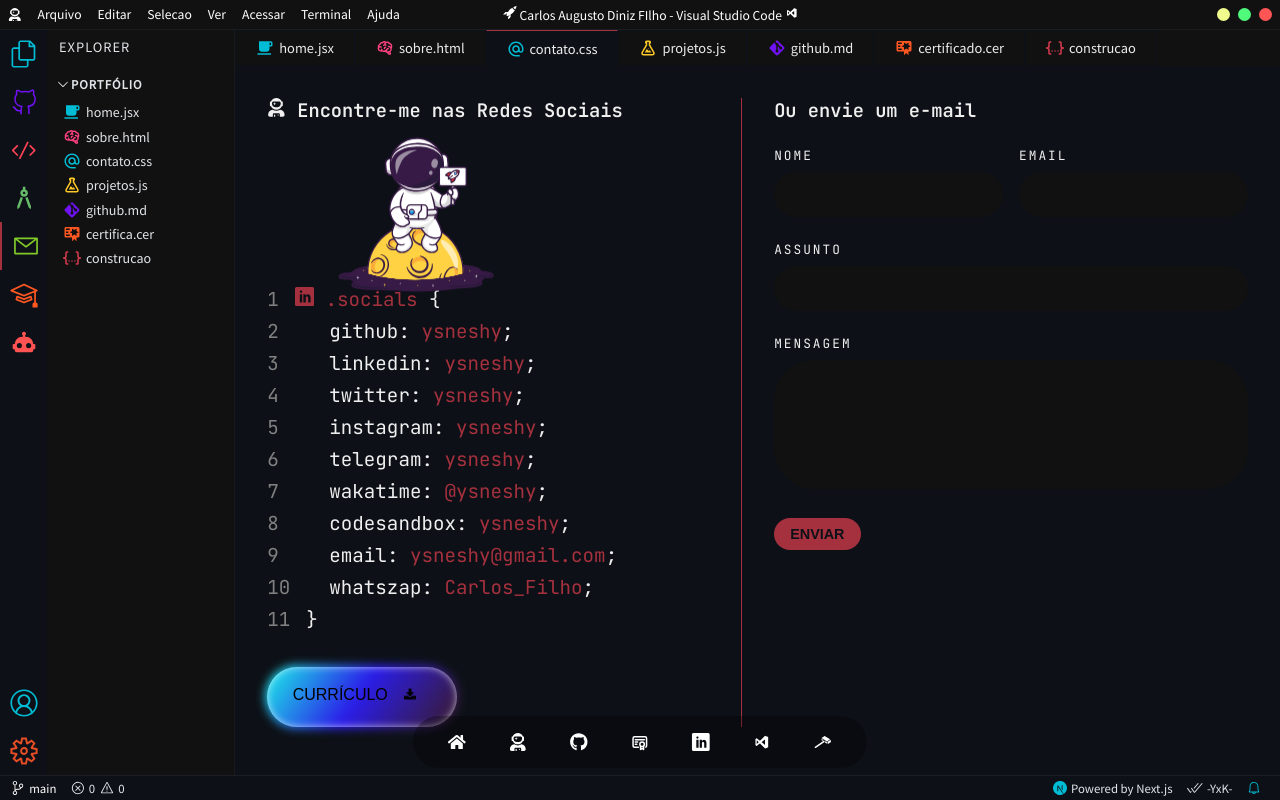
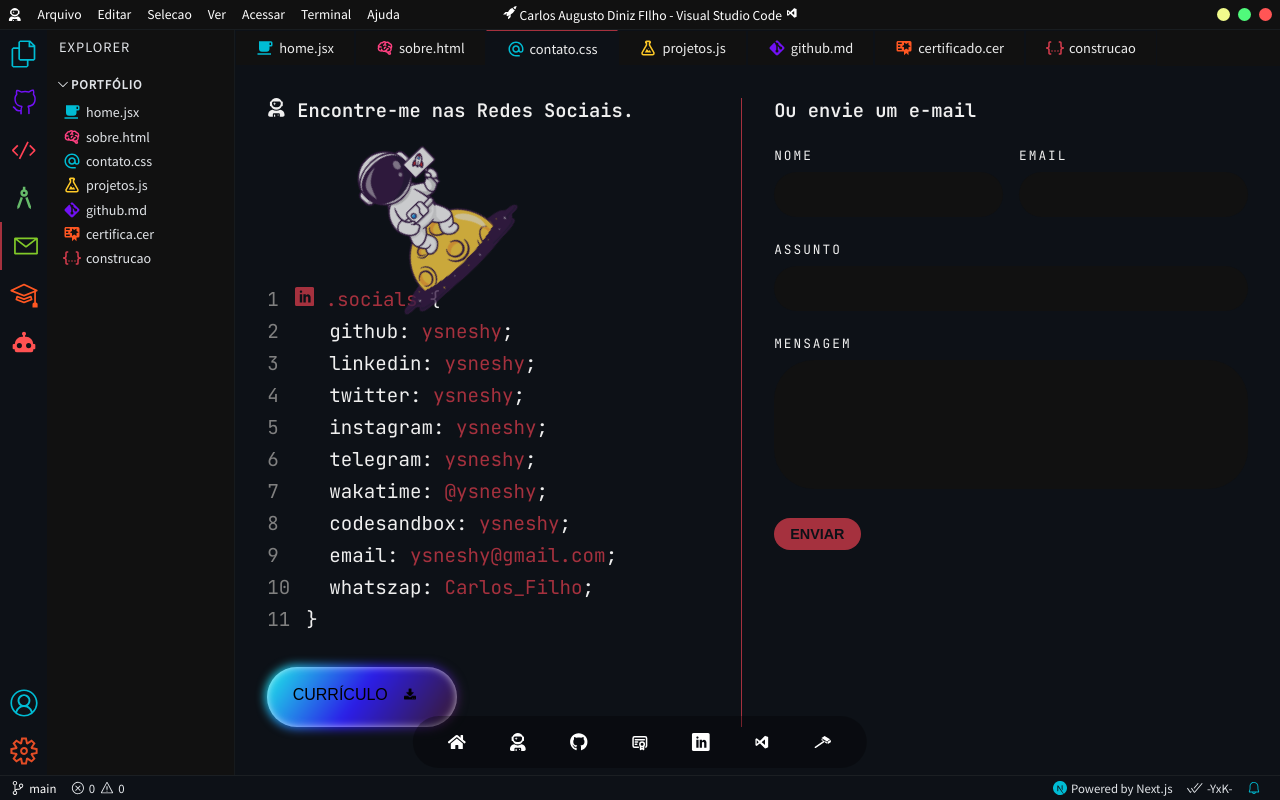
Before and after one commit to ysneshy/portfolio-carlos-filho, a Next.js app: page /contact in a window 1280 px wide. Built offline with nearby package versions, Linux system fonts and the light colour scheme.

Commit message:
upgrade42 :zap:

```diff
--- a/pages/contact.jsx
+++ b/pages/contact.jsx
@@ -3,6 +3,7 @@
 import ContactCode from '../components/ContactCode';
 import styles from '../styles/ContactPage.module.css';
 import { FaUserAstronaut,} from "react-icons/fa";
+import { Fade, Rotate } from 'react-reveal';
 
 const ContactPage = () => {
 
@@ -11,9 +12,11 @@
 
       <div className={styles.container}>
         <div>
-          <h3 className={styles.heading}><FaUserAstronaut />&nbsp;Encontre-me nas Redes Sociais </h3>
+          <h3 className={styles.heading}><FaUserAstronaut />&nbsp;Encontre-me nas Redes Sociais.</h3>
           <div className={styles.illustration}>
+          <Rotate Rotate delay={1000} count={5}>
             <img src="astrocontact.svg" width="200px"  alt="software" />
+            </Rotate>
           </div>
           <ContactCode />
           <ButtonCV />
--- a/styles/ContactPage.module.css
+++ b/styles/ContactPage.module.css
@@ -29,7 +29,7 @@
 
 .illustration {
   width: 300px;
-  animation: float 5s ease-in-out infinite;
+  animation: float 6s ease-in-out infinite;
 }
 
 @keyframes float {
```
